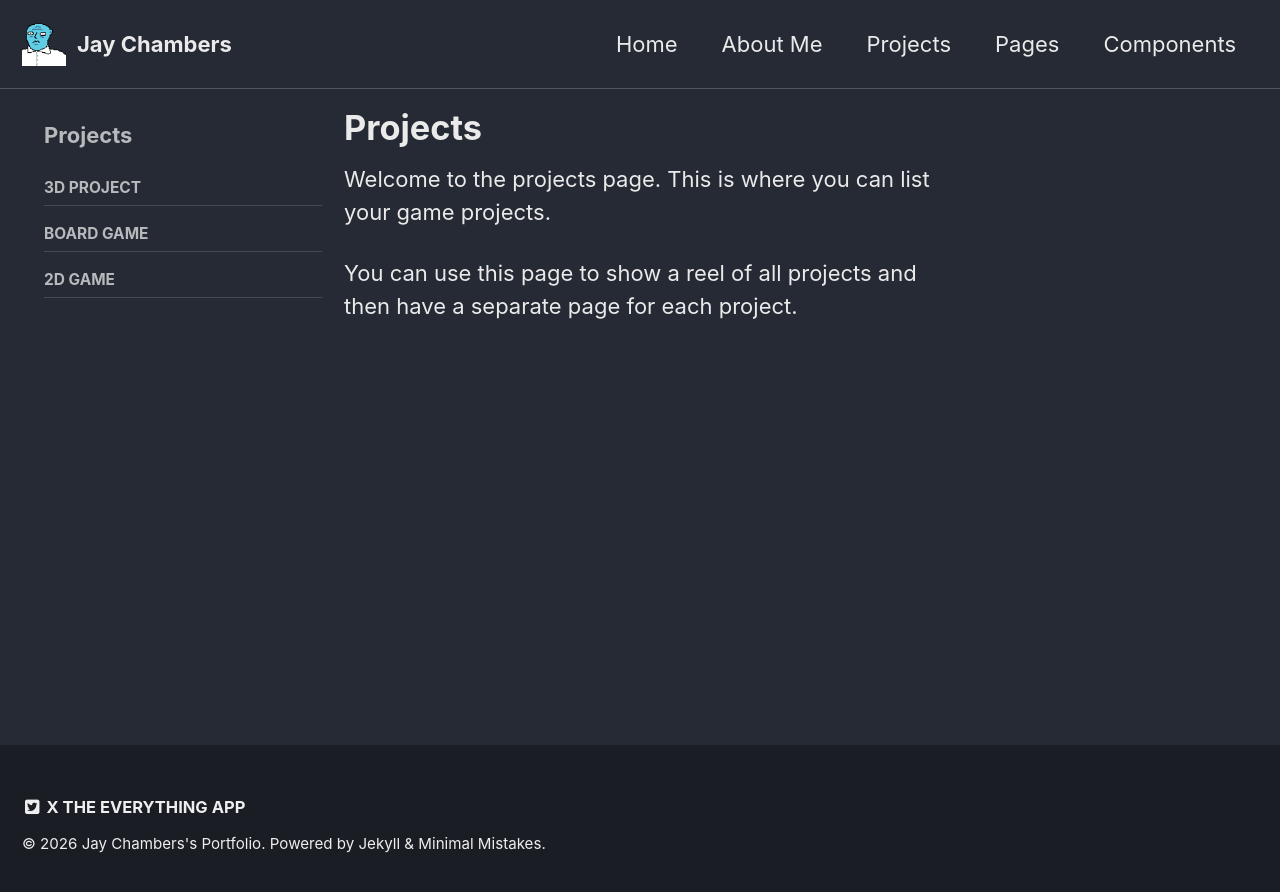
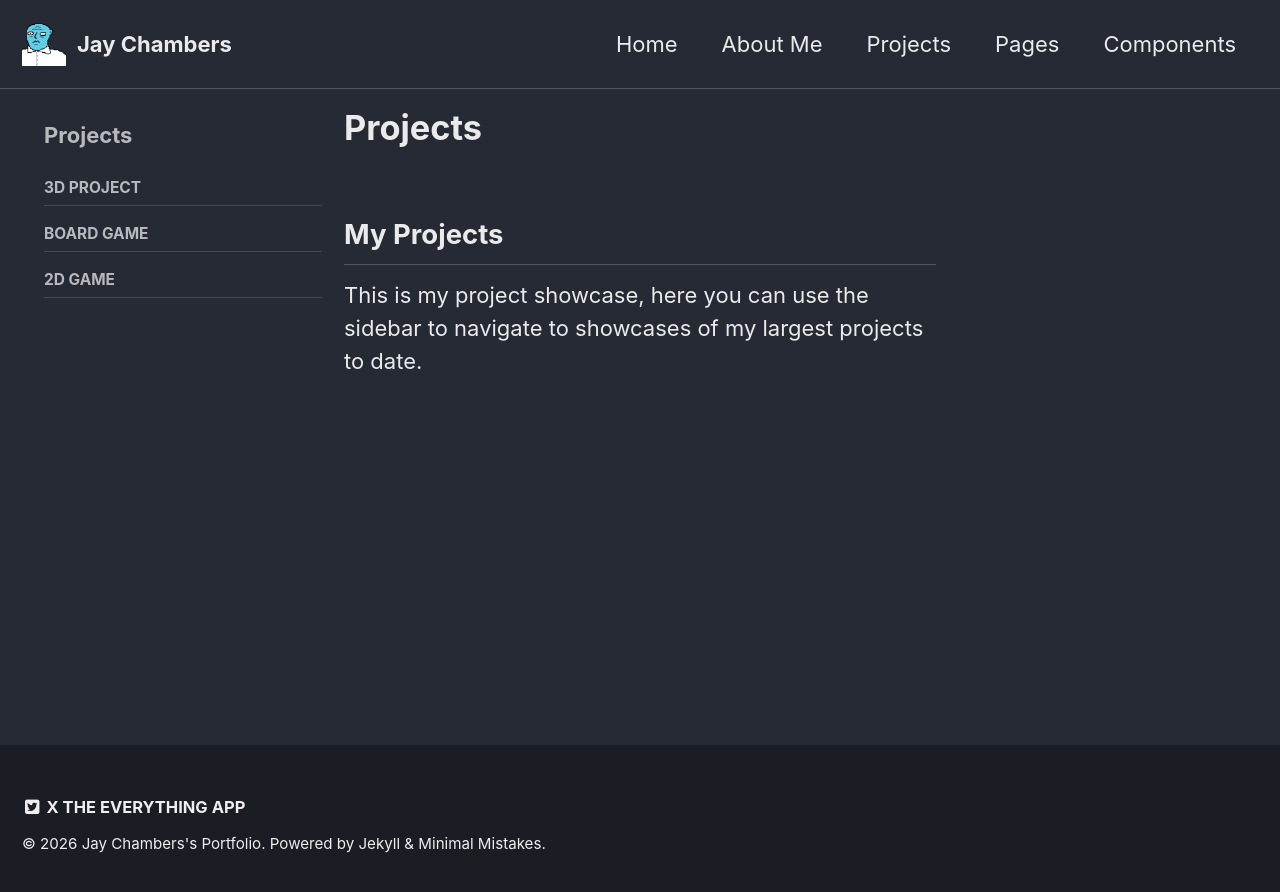
Before and after one commit to The-Funky-Pilot/The-Funky-Pilot.github.io, a Jekyll site: the page built from _pages/projects.md, in a window 1280 px wide. Shown: the top 892 px of the page. Built offline with Jekyll 4.4.1, drawn with Linux system fonts in a browser that asks for light colours.

Commit message:
Update projects.md

```diff
--- a/_pages/projects.md
+++ b/_pages/projects.md
@@ -7,7 +7,10 @@ sidebar:
   nav:
     - projects
 ---
+<h2>
+  My Projects
+</h2>
 
-Welcome to the projects page. This is where you can list your game projects.
-
-You can use this page to show a reel of all projects and then have a separate page for each project.
+<p>
+  This is my project showcase, here you can use the sidebar to navigate to showcases of my largest projects to date.
+</p>
```
